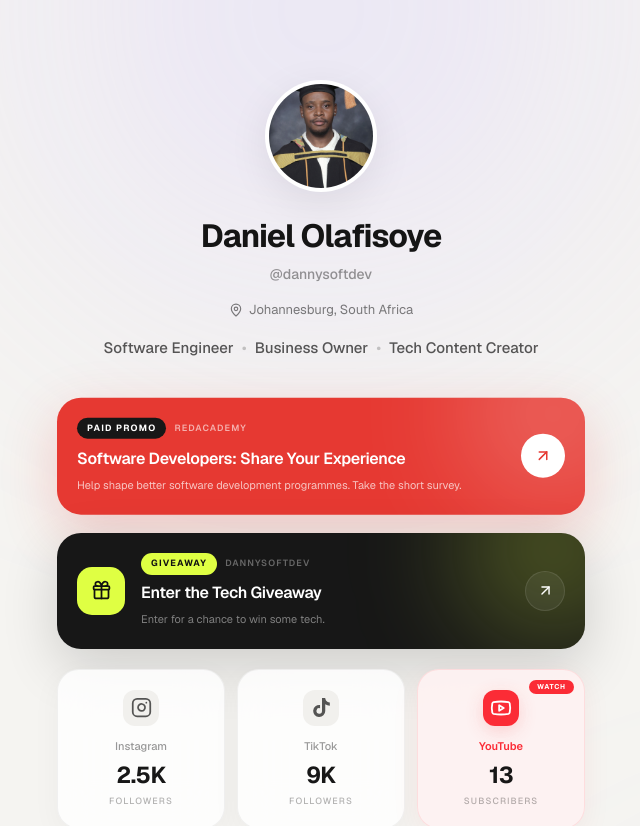
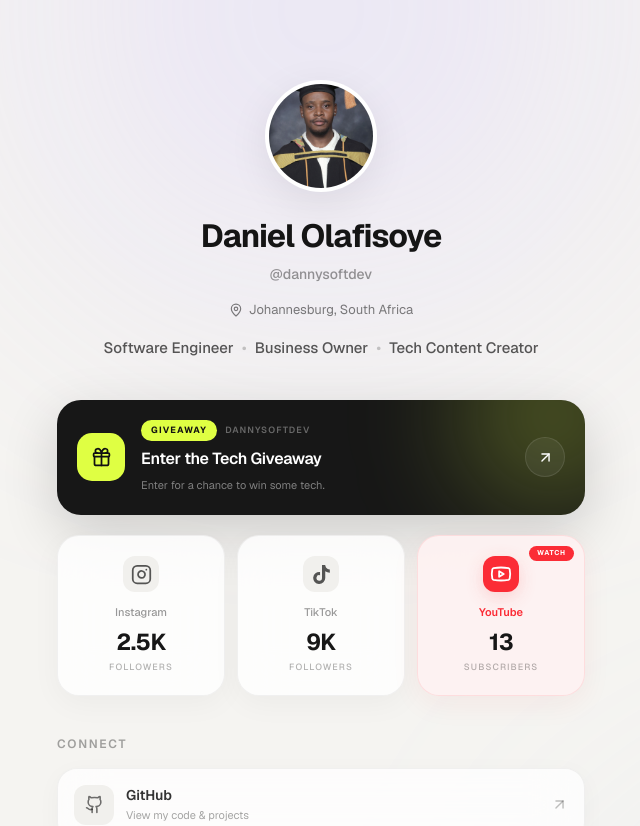
Before and after one commit to danielolafisoye/portfolio-website, a Next.js app in the folder portfolio-website/: page /links in a window 1280 px wide. Shown: the top 826 px of the page, without its empty margins (319-959 px from the left). Built offline with nearby package versions, Linux system fonts and the light colour scheme.

Commit message:
Revert "Add redAcademy paid promo"

```diff
--- a/portfolio-website/app/links/page.tsx
+++ b/portfolio-website/app/links/page.tsx
@@ -115,58 +115,6 @@ export default function LinksPage() {
           </p>
         </motion.div>
 
-        {/* Paid Promo */}
-<motion.a
-  href="https://redacademymarketsurvey.forms.app/jnrsoftwaresurvey"
-  target="_blank"
-  rel="noopener noreferrer"
-  initial={{ opacity: 0, y: 15 }}
-animate={{
-  opacity: 1,
-  y: [0, -7, 0],
-}}
-transition={{
-  opacity: { duration: 0.2 },
-  y: {
-    duration: 0.45,
-    repeat: Infinity,
-    ease: "easeInOut",
-  },
-}}
-  whileHover={{ y: -4 }}
-  whileTap={{ scale: 0.985 }}
-  className="group relative mt-10 w-full overflow-hidden rounded-[24px] bg-[#e63932] px-5 py-5 text-white shadow-[0_18px_55px_rgba(230,57,50,0.22)] transition-all duration-300 hover:shadow-[0_24px_70px_rgba(230,57,50,0.30)]"
->
-  {/* Glow */}
-  <div className="pointer-events-none absolute -right-16 -top-20 h-48 w-48 rounded-full bg-white/20 blur-[55px]" />
-
-  <div className="relative z-10 flex items-center justify-between gap-5">
-    <div>
-      <div className="mb-2 flex items-center gap-2">
-        <span className="rounded-full bg-[#171717] px-2.5 py-1 text-[9px] font-bold uppercase tracking-[0.14em] text-white">
-          Paid Promo
-        </span>
-
-        <span className="text-[9px] font-semibold uppercase tracking-[0.12em] text-white/60">
-          redAcademy
-        </span>
-      </div>
-
-      <p className="text-[16px] font-semibold tracking-[-0.02em] text-white">
-        Software Developers: Share Your Experience
-      </p>
-
-      <p className="mt-1 max-w-[390px] text-[11px] leading-5 text-white/70">
-        Help shape better software development programmes. Take the short survey.
-      </p>
-    </div>
-
-    <div className="flex h-11 w-11 shrink-0 items-center justify-center rounded-full bg-white text-[#e63932] transition-all duration-300 group-hover:rotate-6 group-hover:scale-105">
-      <ArrowUpRight size={18} />
-    </div>
-  </div>
-</motion.a>
-
         {/* GIVEAWAY — Featured first link */}
         <motion.a
           href="/giveaway"
@@ -175,7 +123,7 @@ transition={{
           transition={{ delay: 0.12 }}
           whileHover={{ y: -4 }}
           whileTap={{ scale: 0.985 }}
-          className="group relative mt-4 w-full overflow-hidden rounded-[24px] bg-[#171717] px-5 py-5 text-white shadow-[0_18px_55px_rgba(0,0,0,0.16)] transition-shadow duration-300 hover:shadow-[0_24px_70px_rgba(0,0,0,0.23)]"
+          className="group relative mt-10 w-full overflow-hidden rounded-[24px] bg-[#171717] px-5 py-5 text-white shadow-[0_18px_55px_rgba(0,0,0,0.16)] transition-shadow duration-300 hover:shadow-[0_24px_70px_rgba(0,0,0,0.23)]"
         >
           {/* Glow */}
           <div className="pointer-events-none absolute -right-16 -top-20 h-48 w-48 rounded-full bg-[#dfff43]/25 blur-[55px] transition-all duration-500 group-hover:bg-[#dfff43]/35" />
```
